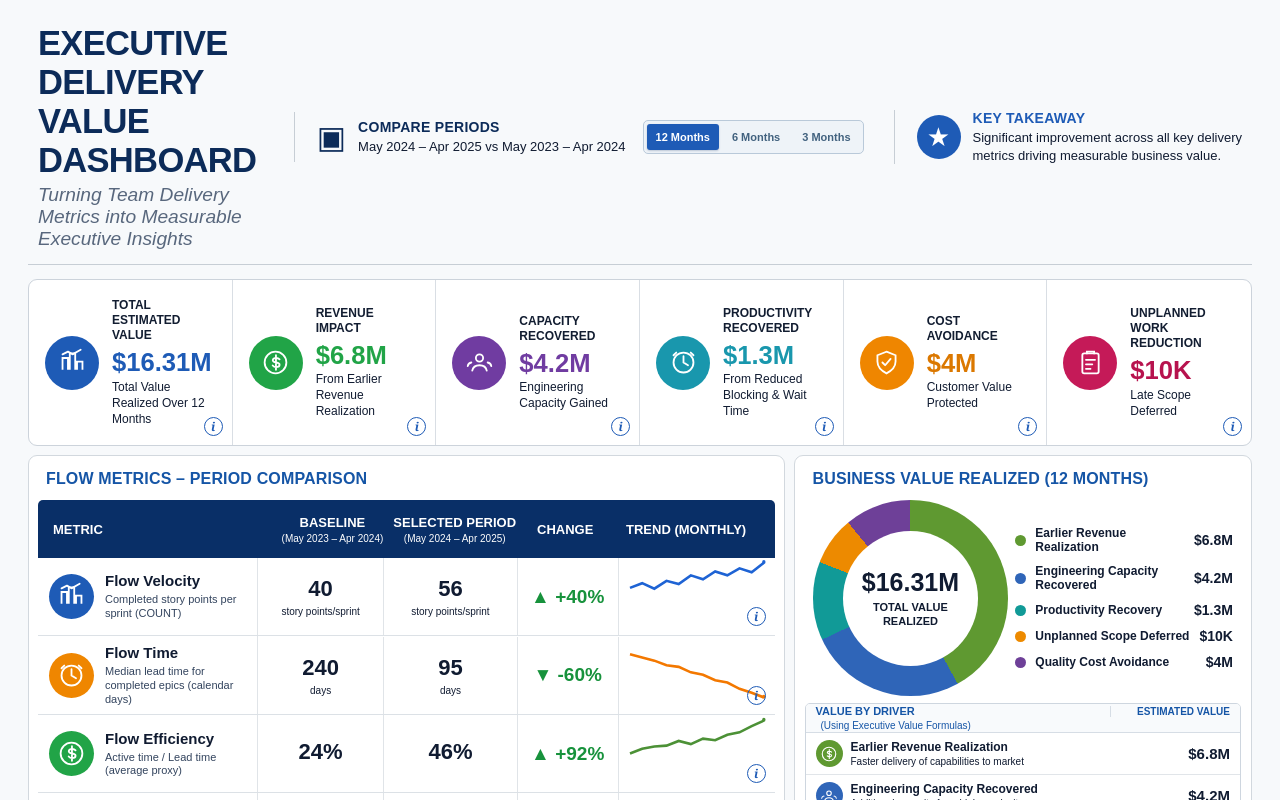
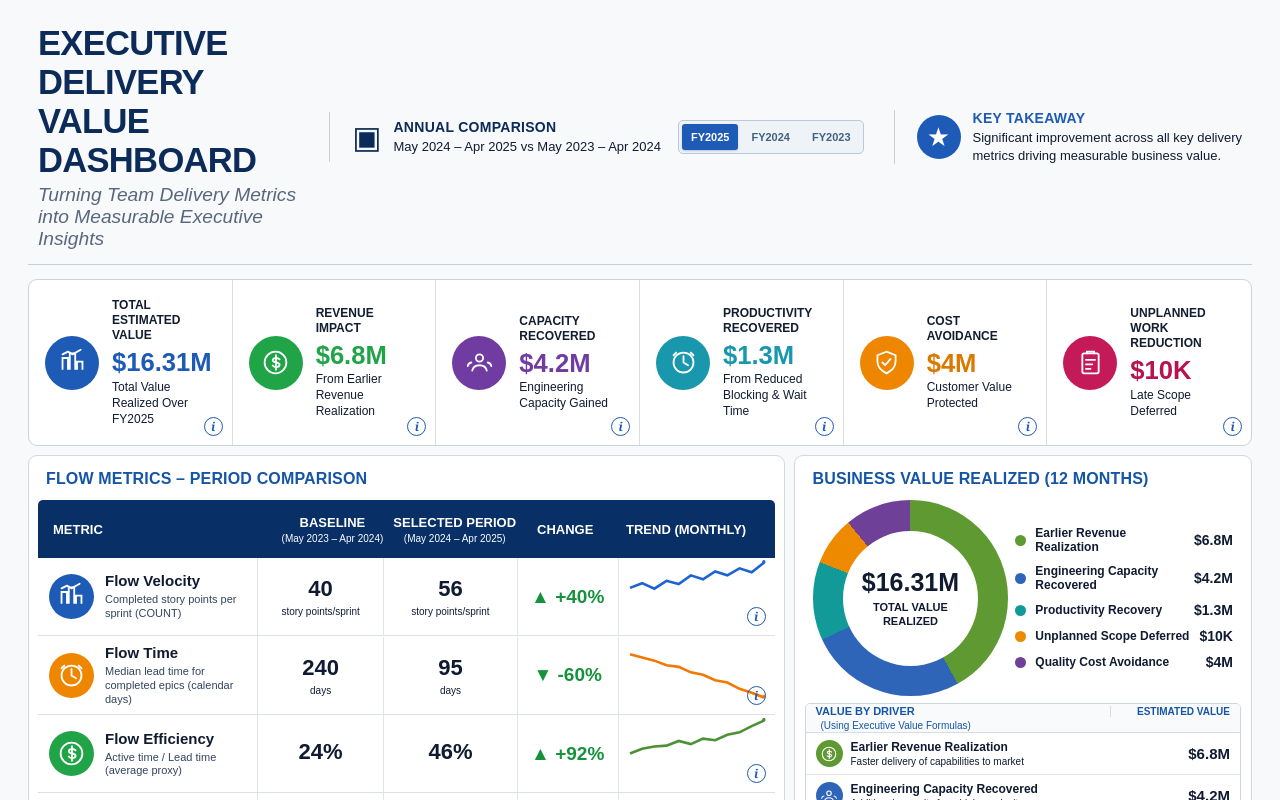
Before and after one commit to praneetsyavagal1/jira-insights, a Next.js app: page / in a window 1280 px wide. Shown: the top 800 px of the page. Built offline with nearby package versions, Linux system fonts and the light colour scheme.

Commit message:
Use annual fiscal year dashboard filters

```diff
--- a/src/components/executive-dashboard.tsx
+++ b/src/components/executive-dashboard.tsx
@@ -155,9 +155,9 @@ const valueDrivers = [
 ] as const;
 
 const periodSnapshots = {
-  "12": {
-    label: "12-MONTH PERIOD",
-    periodName: "12 Months",
+  "2025": {
+    label: "FY2025 · 12-MONTH PERIOD",
+    periodName: "FY2025",
     range: "May 2024 – Apr 2025",
     baselineRange: "May 2023 – Apr 2024",
     total: "$16.31M",
@@ -172,16 +172,16 @@ const periodSnapshots = {
       "Flow Predictability": { baseline: "5.8/10", after: "9.1/10", change: "+57%", direction: "up", points: "0,28 18,26 36,23 54,21 72,17 90,20 108,13 126,14 144,6 162,9 180,2 198,-5" },
     },
   },
-  "6": {
-    label: "6-MONTH PERIOD",
-    periodName: "6 Months",
-    range: "Nov 2024 – Apr 2025",
-    baselineRange: "May 2024 – Oct 2024",
-    total: "$8.31M",
-    driverValues: ["$3.4M", "$2.2M", "$0.7M", "$10K", "$2M"],
-    top: { "Total Estimated Value": "$8.31M", "Revenue Impact": "$3.4M", "Capacity Recovered": "$2.2M", "Productivity Recovered": "$0.7M", "Cost Avoidance": "$2M", "Unplanned Work Reduction": "$10K" },
+  "2024": {
+    label: "FY2024 · 12-MONTH PERIOD",
+    periodName: "FY2024",
+    range: "May 2023 – Apr 2024",
+    baselineRange: "May 2022 – Apr 2023",
+    total: "$12.31M",
+    driverValues: ["$5.1M", "$3.1M", "$1M", "$10K", "$3.1M"],
+    top: { "Total Estimated Value": "$12.31M", "Revenue Impact": "$5.1M", "Capacity Recovered": "$3.1M", "Productivity Recovered": "$1M", "Cost Avoidance": "$3.1M", "Unplanned Work Reduction": "$10K" },
     flow: {
-      "Flow Velocity": { baseline: "82", after: "121", change: "+48%", direction: "up", points: "0,23 18,18 36,20 54,12 72,15 90,8 108,11 126,3 144,6 162,-1 180,2 198,-9" },
+      "Flow Velocity": { baseline: "32", after: "40", change: "+25%", direction: "up", points: "0,23 18,18 36,20 54,12 72,15 90,8 108,11 126,3 144,6 162,-1 180,2 198,-9" },
       "Flow Time": { baseline: "198", after: "108", change: "-45%", direction: "down", points: "0,6 18,9 36,15 54,18 72,23 90,27 108,31 126,36 144,40 162,44 180,49 198,54" },
       "Flow Efficiency": { baseline: "29%", after: "41%", change: "+41%", direction: "up", points: "0,29 18,25 36,22 54,23 72,17 90,20 108,14 126,16 144,10 162,8 180,2 198,-3" },
       "Blocked Time": { baseline: "11", after: "4", change: "-64%", direction: "down", points: "0,4 18,12 36,17 54,23 72,27 90,32 108,37 126,41 144,45 162,48 180,51 198,55" },
@@ -189,16 +189,16 @@ const periodSnapshots = {
       "Flow Predictability": { baseline: "6.4/10", after: "8.7/10", change: "+36%", direction: "up", points: "0,27 18,25 36,23 54,20 72,22 90,16 108,15 126,11 144,8 162,10 180,3 198,-1" },
     },
   },
-  "3": {
-    label: "3-MONTH PERIOD",
-    periodName: "3 Months",
-    range: "Feb 2025 – Apr 2025",
-    baselineRange: "Nov 2024 – Jan 2025",
-    total: "$4.85M",
-    driverValues: ["$1.8M", "$1M", "$0.3M", "$10K", "$1.74M"],
-    top: { "Total Estimated Value": "$4.85M", "Revenue Impact": "$1.8M", "Capacity Recovered": "$1M", "Productivity Recovered": "$0.3M", "Cost Avoidance": "$1.74M", "Unplanned Work Reduction": "$10K" },
+  "2023": {
+    label: "FY2023 · 12-MONTH PERIOD",
+    periodName: "FY2023",
+    range: "May 2022 – Apr 2023",
+    baselineRange: "May 2021 – Apr 2022",
+    total: "$9.41M",
+    driverValues: ["$3.9M", "$2.4M", "$0.8M", "$10K", "$2.3M"],
+    top: { "Total Estimated Value": "$9.41M", "Revenue Impact": "$3.9M", "Capacity Recovered": "$2.4M", "Productivity Recovered": "$0.8M", "Cost Avoidance": "$2.3M", "Unplanned Work Reduction": "$10K" },
     flow: {
-      "Flow Velocity": { baseline: "104", after: "137", change: "+32%", direction: "up", points: "0,22 18,17 36,19 54,12 72,14 90,8 108,10 126,3 144,5 162,0 180,1 198,-7" },
+      "Flow Velocity": { baseline: "26", after: "32", change: "+23%", direction: "up", points: "0,22 18,17 36,19 54,12 72,14 90,8 108,10 126,3 144,5 162,0 180,1 198,-7" },
       "Flow Time": { baseline: "142", after: "88", change: "-38%", direction: "down", points: "0,8 18,12 36,16 54,20 72,23 90,29 108,31 126,37 144,41 162,45 180,49 198,53" },
       "Flow Efficiency": { baseline: "34%", after: "48%", change: "+41%", direction: "up", points: "0,27 18,24 36,22 54,20 72,16 90,18 108,12 126,13 144,8 162,5 180,1 198,-5" },
       "Blocked Time": { baseline: "8", after: "3", change: "-63%", direction: "down", points: "0,5 18,12 36,19 54,23 72,29 90,34 108,38 126,42 144,46 162,49 180,52 198,56" },
@@ -279,7 +279,7 @@ function ValueDonut({ total }: { total: string }) {
 }
 
 export function ExecutiveDashboard() {
-  const [selectedPeriod, setSelectedPeriod] = useState<PeriodKey>("12");
+  const [selectedPeriod, setSelectedPeriod] = useState<PeriodKey>("2025");
   const currentPeriod = periodSnapshots[selectedPeriod];
 
   return (
@@ -289,7 +289,7 @@ export function ExecutiveDashboard() {
           <h1>EXECUTIVE DELIVERY VALUE DASHBOARD</h1>
           <p>Turning Team Delivery Metrics into Measurable Executive Insights</p>
         </div>
-        <div className="executive-period"><span className="calendar-symbol">▣</span><span><strong>COMPARE PERIODS</strong><small>{currentPeriod.range} vs {currentPeriod.baselineRange}</small></span><div className="period-options" role="group" aria-label="Select comparison period">{(["12", "6", "3"] as PeriodKey[]).map((period) => <button key={period} type="button" className={selectedPeriod === period ? "active" : ""} onClick={() => setSelectedPeriod(period)} aria-pressed={selectedPeriod === period}>{periodSnapshots[period].periodName}</button>)}</div></div>
+        <div className="executive-period"><span className="calendar-symbol">▣</span><span><strong>ANNUAL COMPARISON</strong><small>{currentPeriod.range} vs {currentPeriod.baselineRange}</small></span><div className="period-options" role="group" aria-label="Select fiscal year">{(["2025", "2024", "2023"] as PeriodKey[]).map((period) => <button key={period} type="button" className={selectedPeriod === period ? "active" : ""} onClick={() => setSelectedPeriod(period)} aria-pressed={selectedPeriod === period}>{periodSnapshots[period].periodName}</button>)}</div></div>
         <div className="key-takeaway"><span>★</span><span><strong>KEY TAKEAWAY</strong><small>Significant improvement across all key delivery<br />metrics driving measurable business value.</small></span></div>
       </header>
 
```
